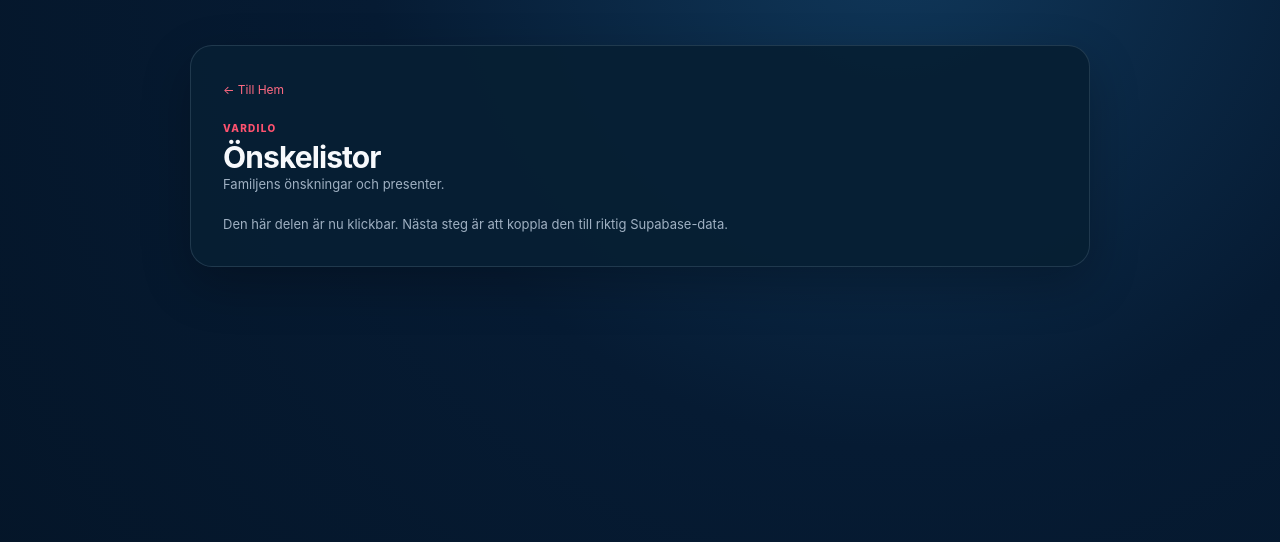
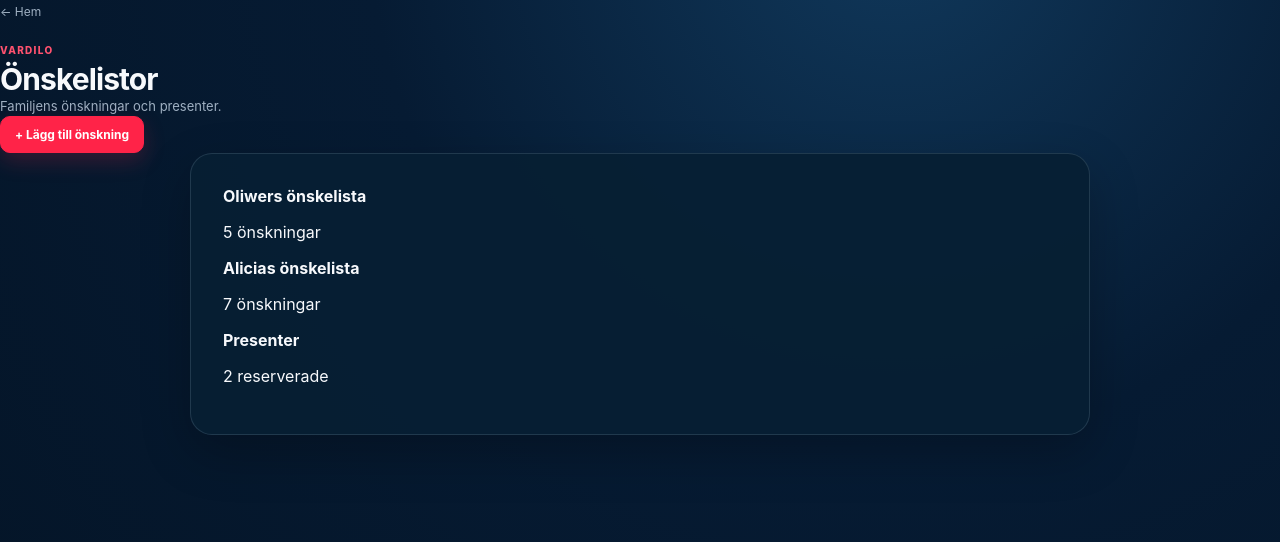
Before and after one commit to AdrianAmbjorn/Vardilo, a Next.js app: page /onskelistor in a window 1280 px wide. Shown: the top 542 px of the page. Built offline with nearby package versions, Linux system fonts and the light colour scheme.

Commit message:
Add wishlists route

```diff
--- /dev/null
+++ b/app/onskelistor/page.tsx
@@ -0,0 +1,8 @@
+import SectionPage from "../section-page";
+export default function WishlistsPage() {
+  return <SectionPage title="Önskelistor" subtitle="Familjens önskningar och presenter." items={[
+    { title: "Oliwers önskelista", meta: "5 önskningar" },
+    { title: "Alicias önskelista", meta: "7 önskningar" },
+    { title: "Presenter", meta: "2 reserverade" },
+  ]} actionLabel="+ Lägg till önskning" />;
+}
```
